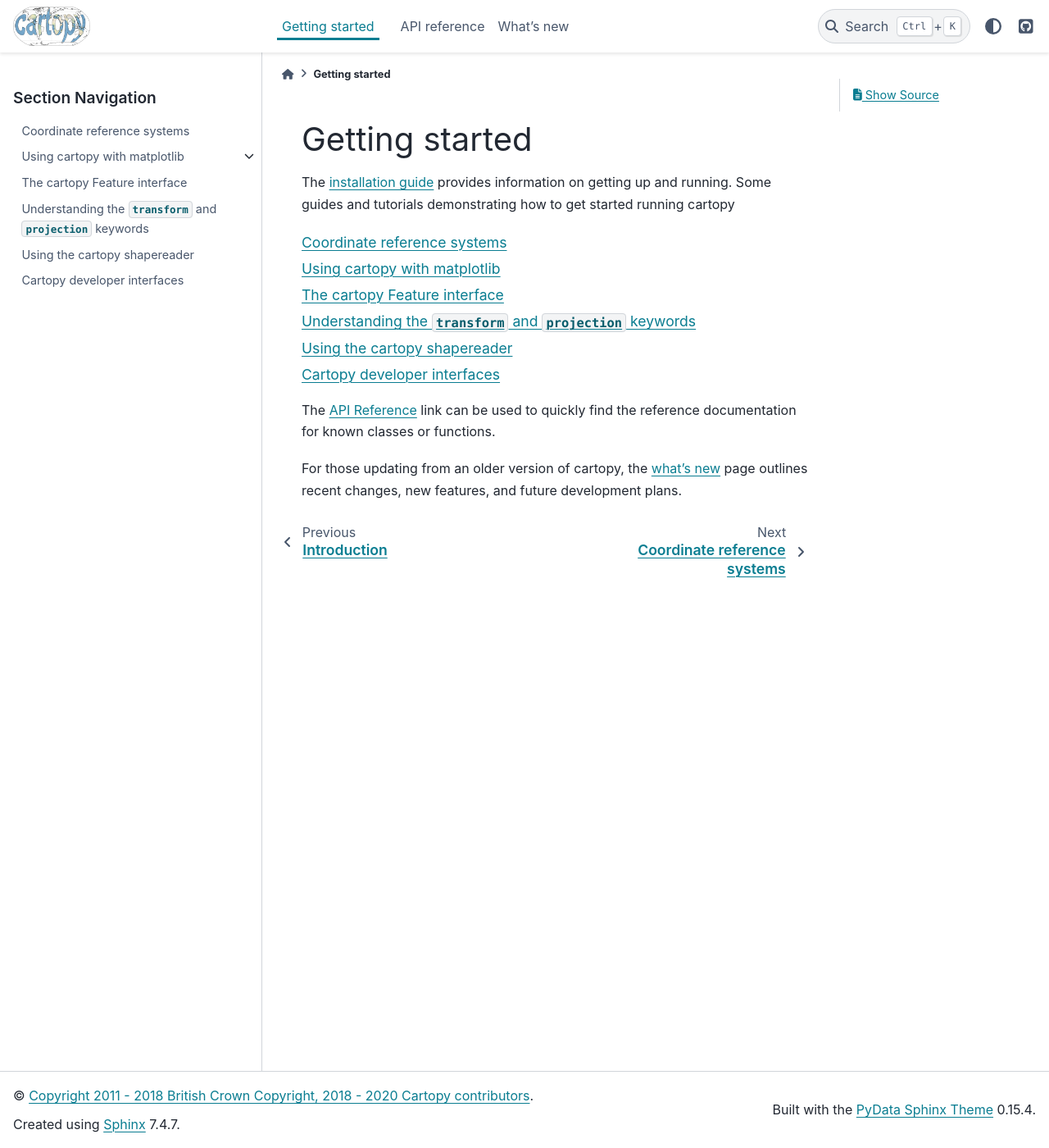
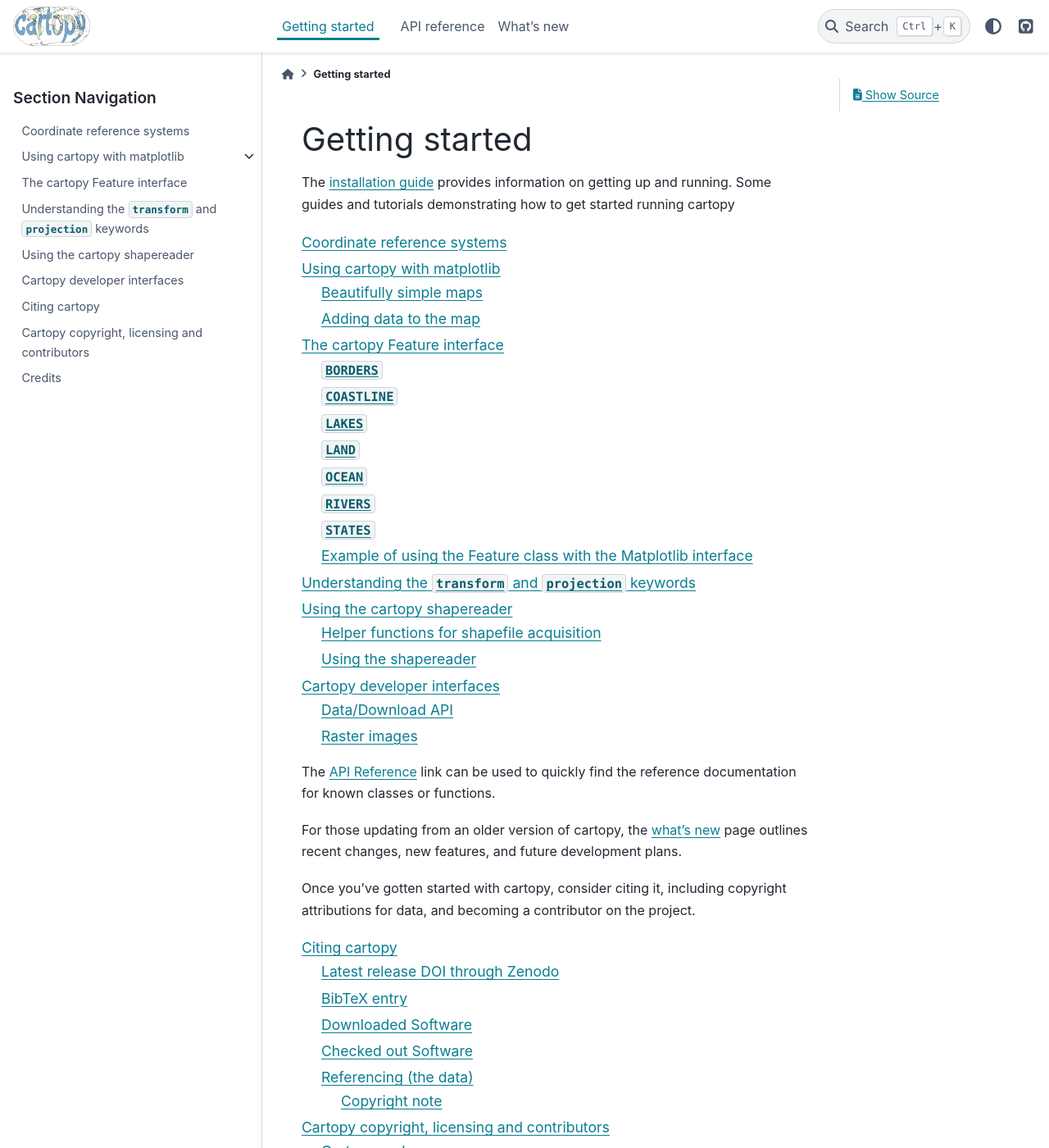
Before and after one commit to SciTools/cartopy, a Sphinx documentation site: the page built from docs/source/getting_started/index.rst, in a window 1280 px wide and 1400 px high. Shown: the whole window at 82% size. Built offline with Sphinx 7.4.7 and the PyData theme 0.15.4, drawn with Linux system fonts in a browser that asks for light colours; pages that are not in the unit, such as notebooks, are missing from menus; the version number could not be read and is left out; comment, search, counter and statistics services are not loaded; some of the changed text lies outside the part shown.

Commit message:
DOC: Fixing sphinx references and autodoc settings
- Cleaning up broken sphinx references
- Added a new autosummary category to only document the
  members of GeoAxes cartopy is adding or extending, not everything.

```diff
--- /dev/null
+++ b/docs/source/_templates/autosummary/class_without_inherited.rst
@@ -0,0 +1,8 @@
+{{ fullname }}
+{{ underline }}
+
+.. currentmodule:: {{ module }}
+
+.. autoclass:: {{ objname }}
+    :members:
+    :no-inherited-members:
--- a/docs/source/conf.py
+++ b/docs/source/conf.py
@@ -131,6 +131,11 @@
 
 # The reST default role (used for this markup: `text`) to use for all documents.
 default_role = 'py:obj'
+
+# Handle subclasses of Matplotlib using an :rc: context in documentation
+rst_prolog = """
+.. role:: rc
+"""
 
 # If true, '()' will be appended to :func: etc. cross-reference text.
 # add_function_parentheses = True
@@ -392,8 +397,6 @@
 
 ############ autodoc config ##############
 
-autoclass_content = 'both'
-
 # Napoleon settings
 # napoleon_google_docstring = True
 napoleon_numpy_docstring = True
@@ -406,9 +409,3 @@
 napoleon_use_ivar = False
 napoleon_use_param = True
 napoleon_use_rtype = False
-
-# # Numpydoc settings
-# numpydoc_show_class_members = True
-# numpydoc_show_inherited_class_members = False
-# numpydoc_class_members_toctree = False
-# numpydoc_use_blockquotes = True
--- a/docs/source/getting_started/index.rst
+++ b/docs/source/getting_started/index.rst
@@ -22,3 +22,12 @@
 
 For those updating from an older version of cartopy, the :ref:`what's new <release>` page
 outlines recent changes, new features, and future development plans.
+
+Once you've gotten started with cartopy, consider citing it, including copyright
+attributions for data, and becoming a contributor on the project.
+
+.. toctree::
+
+    ../citation
+    ../copyright
+    ../contributors
--- a/docs/source/reference/matplotlib.rst
+++ b/docs/source/reference/matplotlib.rst
@@ -18,6 +18,7 @@
 
 .. autosummary::
     :toctree: generated/
+    :template: autosummary/class_without_inherited.rst
 
     GeoAxes
     GeoAxesSubplot
@@ -36,6 +37,7 @@
 
 .. autosummary::
     :toctree: generated/
+    :template: autosummary/class_without_inherited.rst
 
     gridliner.Gridliner
     ticker.LongitudeFormatter
@@ -52,6 +54,7 @@
 
 .. autosummary::
     :toctree: generated/
+    :template: autosummary/class_without_inherited.rst
 
     feature_artist.FeatureArtist
     slippy_image_artist.SlippyImageArtist
```
Also changed, not shown: other parts of docs/source/getting_started/index.rst (+1 -1 lines), docs/source/index.rst (line endings or trailing spaces), 2 other files.
